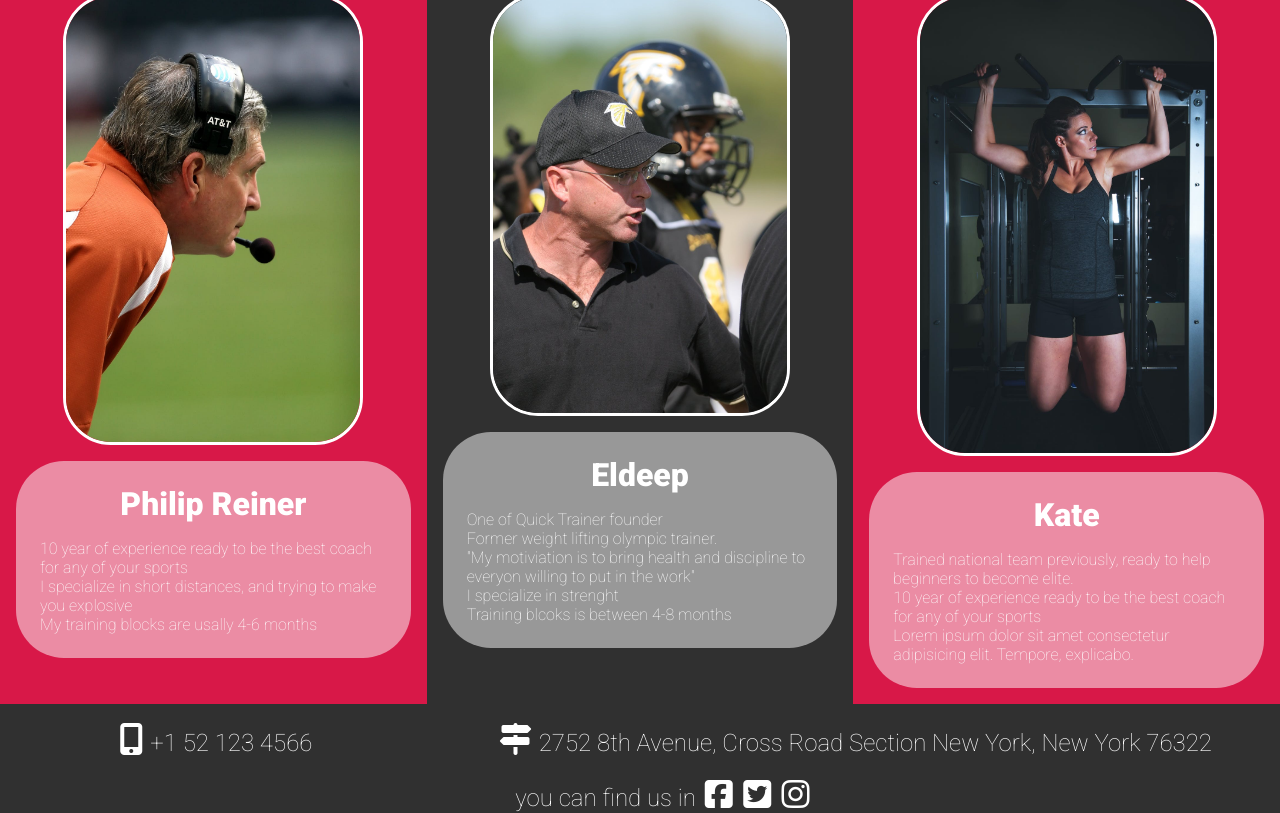
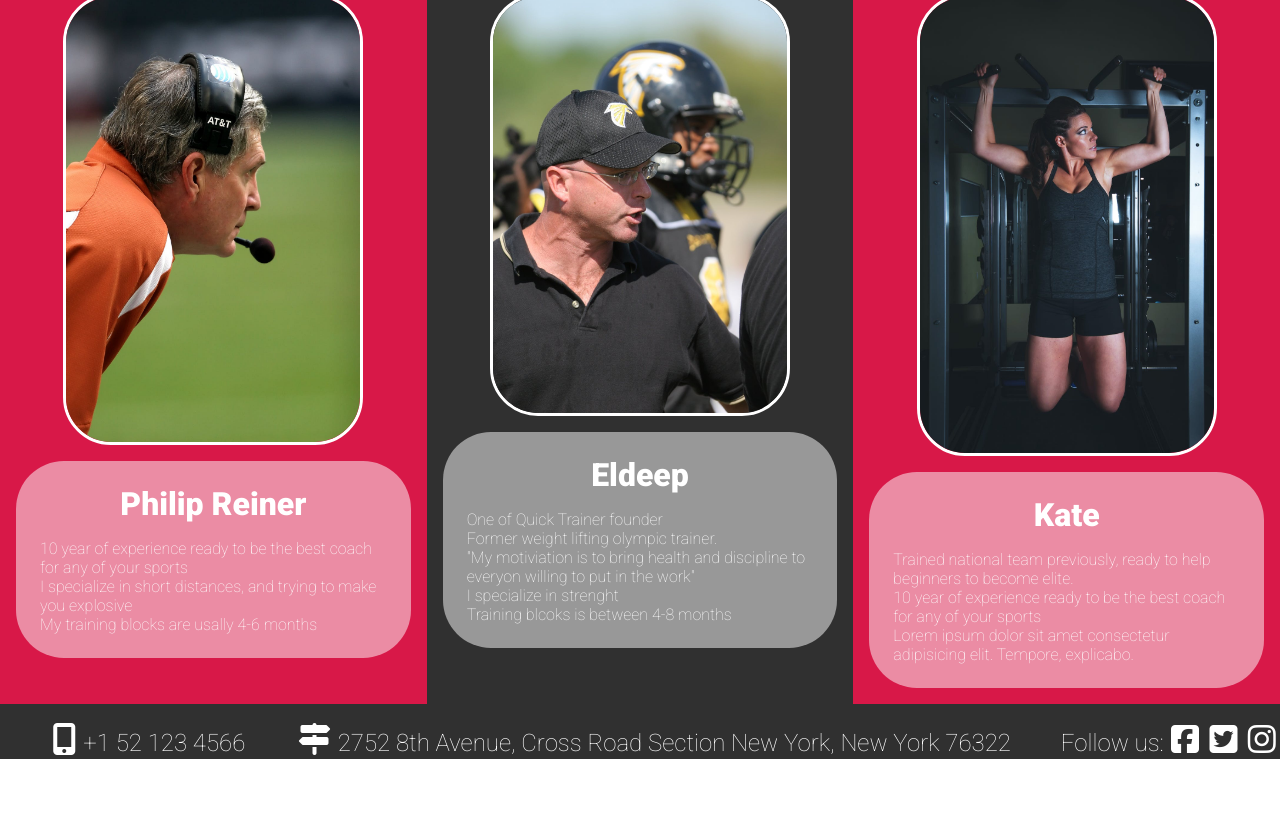
Before and after one commit to danielbarr3ra/IdeaBarrera, a plain HTML site: page pages/trainers.html in a window 1280 px wide. Shown: the part 219-1032 px from the top of the page. After the commit the page ends 978 px from the top, so only its background shows below. Drawn offline with Linux system fonts and the light colour scheme.

Commit message:
fixed footer wrapping

```diff
--- a/pages/trainers.html
+++ b/pages/trainers.html
@@ -95,11 +95,10 @@
                 New York, New York 76322</p>
         </div>
         <div class = "footer-socialMedia">
-            <p>you can find us in  </p>
+            <p>Follow us:</p>
             <i class="fab fa-facebook-square fa-2x"></i>
             <i class="fab fa-twitter-square fa-2x"></i>
             <i class="fab fa-instagram fa-2x"></i>
-
         </div>
     </footer>
 </body>
```
Also changed, not shown: pages/aboutUs.html (+1 -1 lines), pages/contactUs.html (+1 -1 lines), pages/events.html (+1 -1 lines), pages/locations.html (+1 -1 lines), pages/plans.html (+1 -1 lines).
